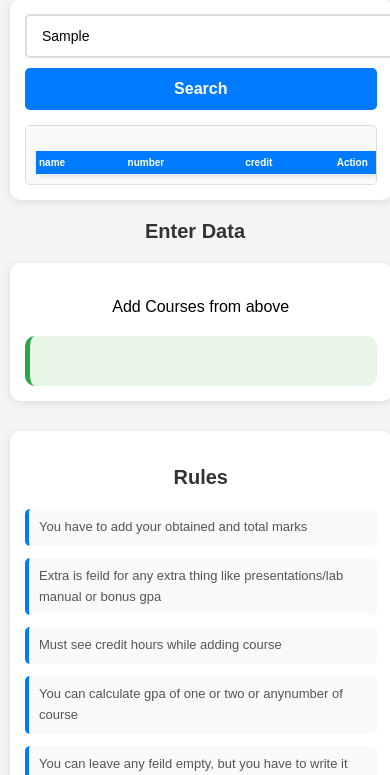
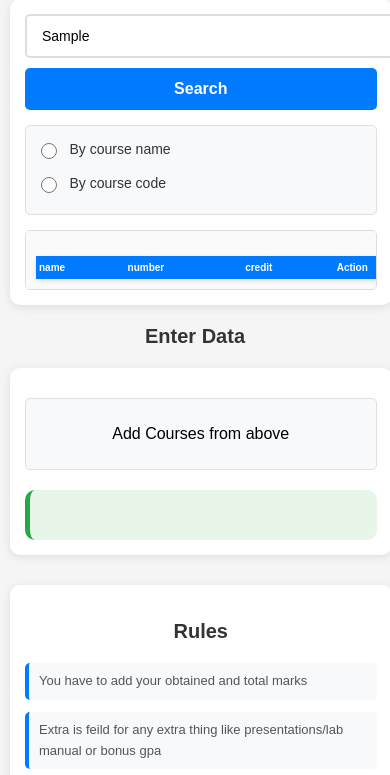
Before and after one commit to yahyakamran/gpa-cal, a plain HTML site: page index.html in a window 390 px wide. Both pictures are taken after typing "Sample" into the empty fields and a click on the button "Search". Shown: the part 69-844 px from the top of the page. Drawn offline with Linux system fonts and the light colour scheme.

Commit message:
Added: search by course code and course name separately

```diff
--- a/index.html
+++ b/index.html
@@ -7,8 +7,14 @@
     <body>
         <center><h1>GPA Calculator</h1></center>
         <div id="SearchCourse">
-            <input type="text"/>
+            <input type="text" placeholder="Enter Course Name or Course Code"/>
             <button id="search-btn">Search</button>
+            <div>
+                <input type="radio" id="byname" name="stype" value="byname">
+                <label for="byname">By course name</label><br>
+                <input type="radio" id="bycode" name="stype" value="bycode">
+                <label for="bycode">By course code</label><br>
+            </div>
             <div id="result"></div>
         </div>
         <center><h1>Enter Data</h1></center>
--- a/index.js
+++ b/index.js
@@ -267,8 +267,13 @@ const Courses = [
 CurrentCourse = [];
 let GPA = -1;
 
-function searchCourse(input, item){
-    const str = (item.name).toLowerCase();
+function searchCourse(input, item, byname){
+    let str;
+    if(byname){
+        str = (item.name).toLowerCase();
+    }else{
+        str = (item.number).toLowerCase();
+    }
     const query = input.toLowerCase();
     let lastSearched = -1;
 
@@ -608,6 +613,15 @@ searchBtn.addEventListener('click', ()=>{
         searchContainer.removeChild(searchContainer.firstChild);
     }
     const table = document.createElement("table");
+    let stypes = document.getElementsByName("stype");
+    let sbyname = 1;
+    for(let i=0; i<stypes.length; ++i){
+        if(stypes[i].checked){
+            if(stypes[i].value == "bycode"){
+                sbyname = 0;
+            }
+        }
+    }
 
     // Table Header
     const thead = document.createElement("thead");
@@ -625,7 +639,7 @@ searchBtn.addEventListener('click', ()=>{
 
     const tbody = document.createElement("tbody");
     for(let i=0; i < Courses.length; i++){
-        if(searchCourse(name, Courses[i])){
+        if(searchCourse(name, Courses[i], sbyname)){
             const row = document.createElement("tr");
             Object.values(Courses[i]).forEach(value => {
                 const td = document.createElement("td");
--- a/styleV2.css
+++ b/styleV2.css
@@ -88,6 +88,45 @@ h2 {
 
 #search-btn:hover {
     background: #0056b3;
+}
+
+/* Radio Button Container */
+#SearchCourse > div:first-of-type {
+    margin-top: 15px;
+    padding: 15px;
+    background: #f8f9fa;
+    border-radius: 5px;
+    border: 1px solid #e0e0e0;
+}
+
+/* Radio Button Styles */
+input[type="radio"] {
+    width: 18px;
+    height: 18px;
+    margin-right: 8px;
+    cursor: pointer;
+    accent-color: #007bff;
+    vertical-align: middle;
+}
+
+input[type="radio"]:hover {
+    opacity: 0.8;
+}
+
+/* Radio Button Labels */
+input[type="radio"] + label {
+    font-size: 15px;
+    color: #333;
+    cursor: pointer;
+    user-select: none;
+    display: inline-block;
+    margin-bottom: 8px;
+}
+
+/* Radio Button Wrapper */
+#SearchCourse > div:first-of-type label {
+    display: inline-block;
+    padding: 5px 0;
 }
 
 /* Results Section */
@@ -374,6 +413,19 @@ table tbody tr:hover {
         padding: 12px;
     }
 
+    #SearchCourse > div:first-of-type {
+        padding: 10px;
+    }
+
+    input[type="radio"] {
+        width: 16px;
+        height: 16px;
+    }
+
+    input[type="radio"] + label {
+        font-size: 14px;
+    }
+
     #rules {
         width: 95%;
         padding: 20px 15px;
```
